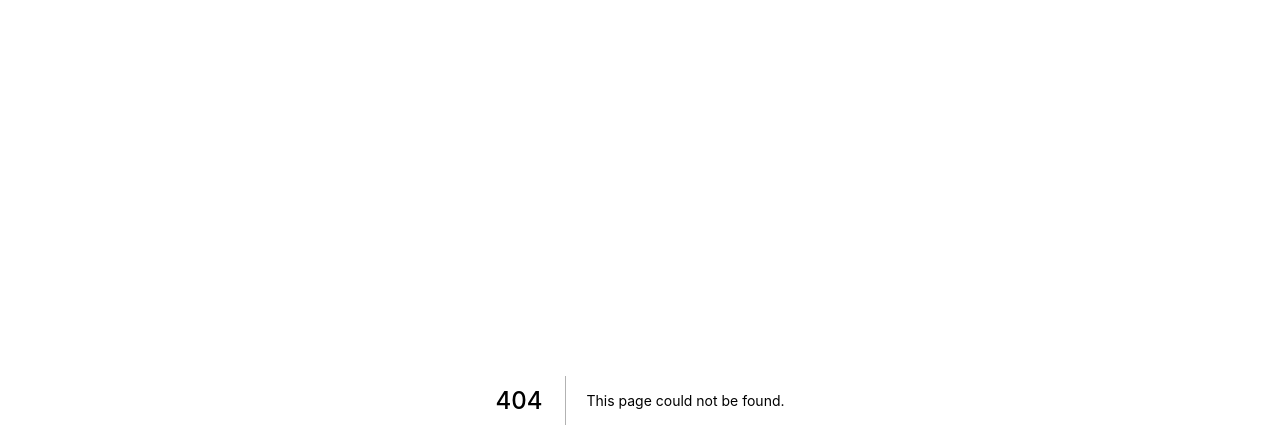
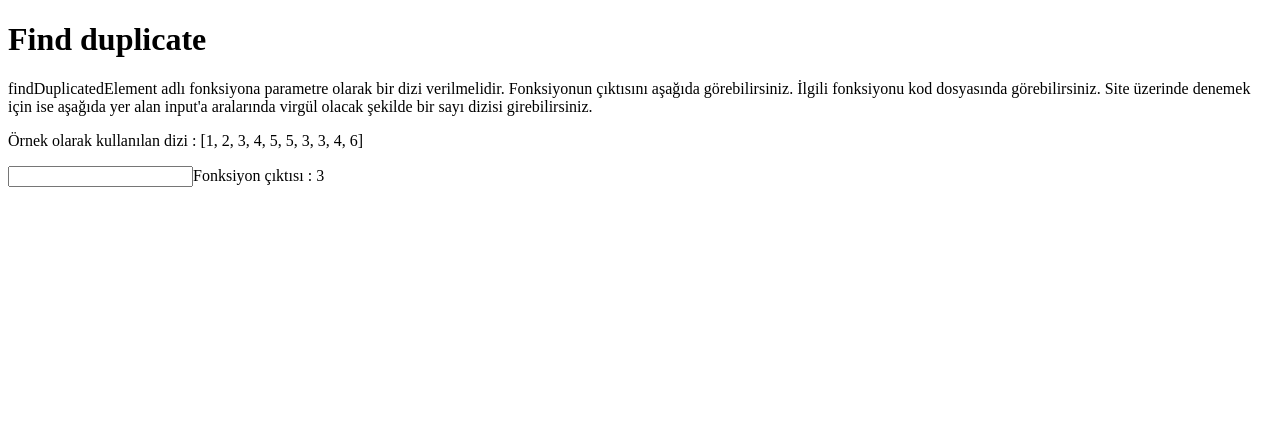
Before and after one commit to halikali/case-hangikredi, a Next.js app: page /find-duplicate in a window 1280 px wide. Before the commit this address had no page. Shown: the top 448 px of the page. Built offline with nearby package versions, Linux system fonts and the light colour scheme.

Commit message:
complete find duplicate page

```diff
--- /dev/null
+++ b/pages/find-duplicate.tsx
@@ -0,0 +1,70 @@
+import { NextPage } from "next";
+import React, { useState } from "react";
+
+import style from "styles/FindDuplicate.page.module.css";
+
+const FindDuplicate: NextPage = () => {
+  const [inputValue, setInputValue] = useState<number[] | null>(null);
+
+  const exampleArray = [1, 2, 3, 4, 5, 5, 3, 3, 4, 6];
+  const exampleArray2 = [1, 2, 3, 4, 5];
+
+  const findDuplicatedElement = (arr: Number[]): any => {
+    if (arr.length === Array.from(new Set(arr)).length) {
+      return -1;
+    }
+
+    for (let i = 0; i < arr.length; i++) {
+      for (let j = 0; j < arr.length; j++) {
+        if (i !== j && arr[i] === arr[j]) {
+          return arr[i];
+        }
+      }
+    }
+  };
+
+  const changeToNumberArray = (val: string | number[]) => {
+    let inputArray: number[] = [];
+    if (typeof val === "string") {
+      val.split(",").map((item: string) => {
+        inputArray.push(+item);
+      });
+    } else {
+      inputArray = val;
+    }
+    return inputArray;
+  };
+
+  const onChangeHandler = (e: React.ChangeEvent<HTMLInputElement>) => {
+    const inputValue = e.target.value;
+    const inputArray = changeToNumberArray(inputValue);
+    setInputValue(inputArray);
+  };
+
+  return (
+    <div className={style.container}>
+      <h1 className={style.title}>Find duplicate</h1>
+      <p className={style.content}>
+        findDuplicatedElement adlı fonksiyona parametre olarak bir dizi
+        verilmelidir. Fonksiyonun çıktısını aşağıda görebilirsiniz. İlgili
+        fonksiyonu kod dosyasında görebilirsiniz. Site üzerinde denemek için ise
+        aşağıda yer alan input'a aralarında virgül olacak şekilde bir sayı
+        dizisi girebilirsiniz.
+      </p>
+      <p>Örnek olarak kullanılan dizi : [1, 2, 3, 4, 5, 5, 3, 3, 4, 6]</p>
+      <input
+        type="text"
+        className="border block"
+        onChange={(e: React.ChangeEvent<HTMLInputElement>) =>
+          onChangeHandler(e)
+        }
+      />
+      Fonksiyon çıktısı :{" "}
+      {inputValue
+        ? findDuplicatedElement(inputValue)
+        : findDuplicatedElement(exampleArray)}
+    </div>
+  );
+};
+
+export default FindDuplicate;
```
